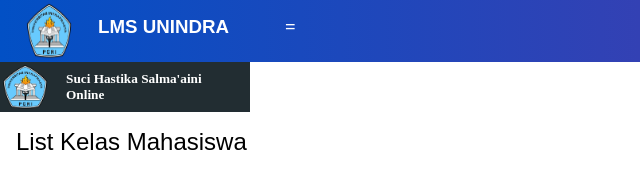
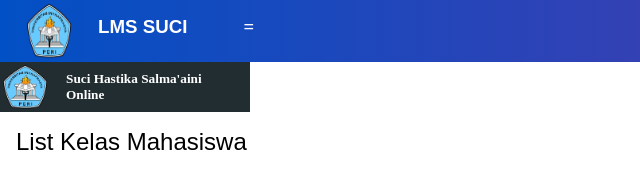
Before and after one commit to sucikakaly/Experiment, a website: page index.html in a window 1280 px wide. Shown: the top 169 px of the page, 0-640 px from the left. Drawn offline with Linux system fonts and the light colour scheme.

Commit message:
Membuat Clone LMS

```diff
--- a/index.html
+++ b/index.html
@@ -11,7 +11,7 @@
     <section id="navbar">
       <div class="nav-logo">
         <img src="logo unindra.png" alt="" width="50" />
-        <h3 class="lms">LMS UNINDRA</h3>
+        <h3 class="lms">LMS SUCI</h3>
         <h3 class="sama">=</h3>
       </div>
       <div class="nav-list">
```
